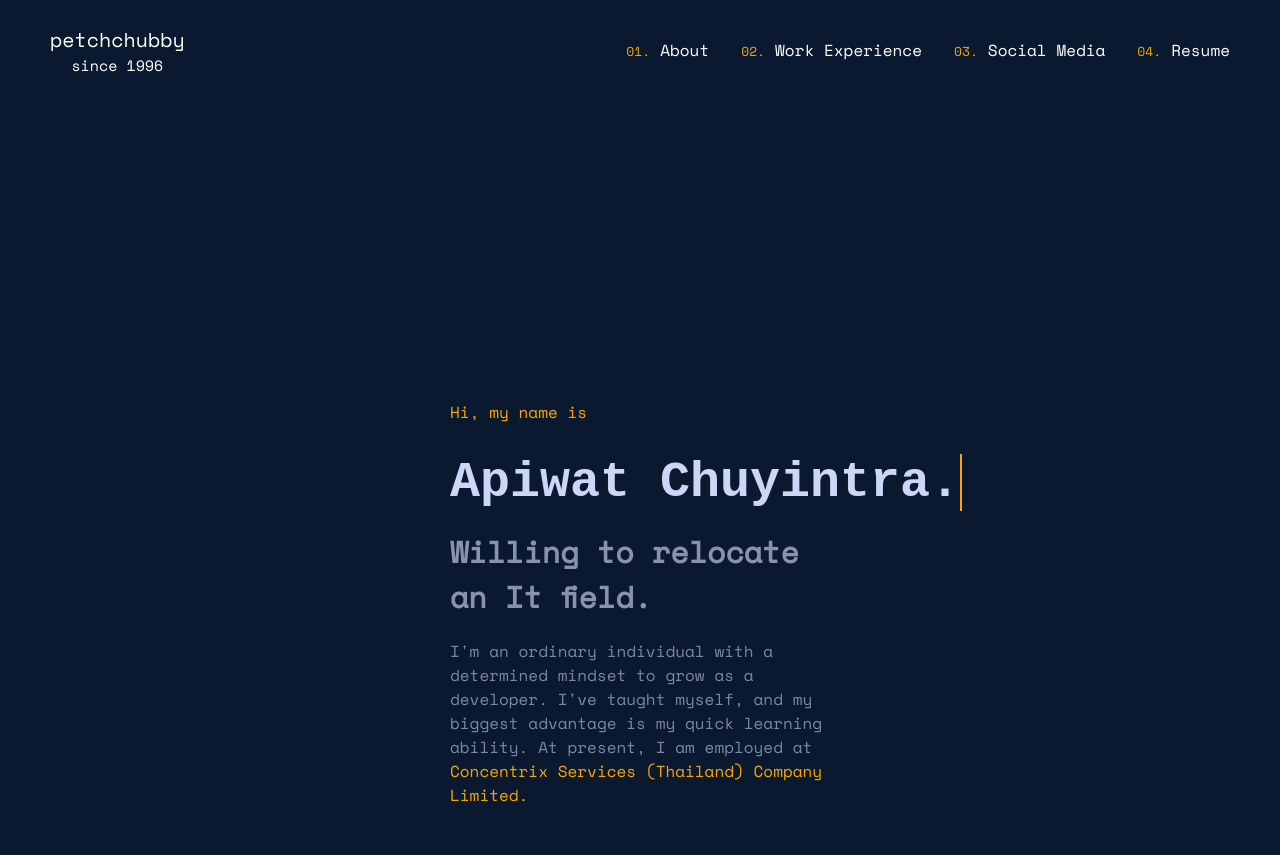
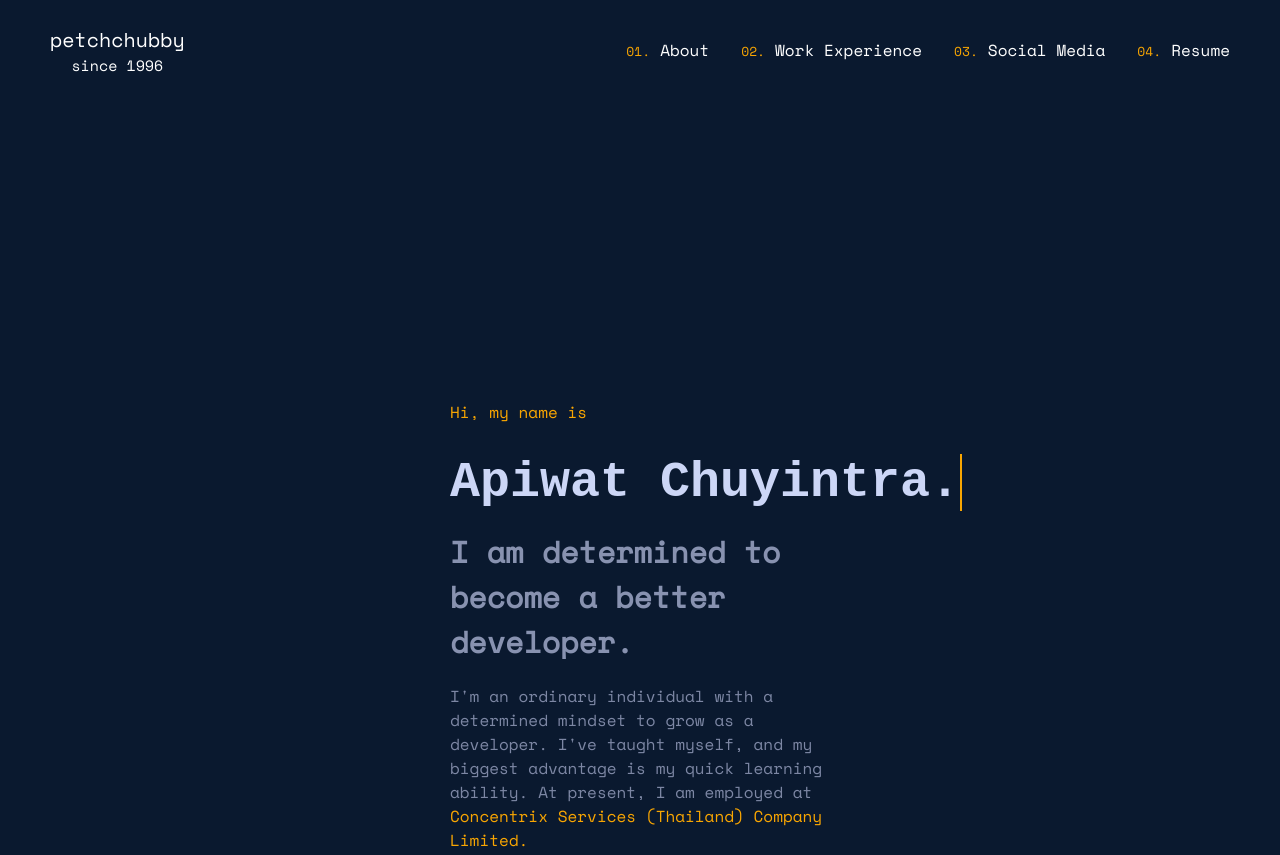
Before and after one commit to petchchubby/petchchubbyy, a plain HTML site: page index.html in a window 1280 px wide. Shown: the top 855 px of the page. Drawn offline with Linux system fonts and the light colour scheme.

Commit message:
final 1.2

```diff
--- a/index.html
+++ b/index.html
@@ -39,7 +39,7 @@
                     <div class="one"><p>Hi, my name is</p></div>
                     <div class="two"><p>Apiwat Chuyintra.</p></div>
                     <div class="three">
-                        <p>Willing to relocate an It field.</p>
+                        <p>I am determined to become a better developer.</p>
                     </div>
                     <div class="four">
                         <p>
```
